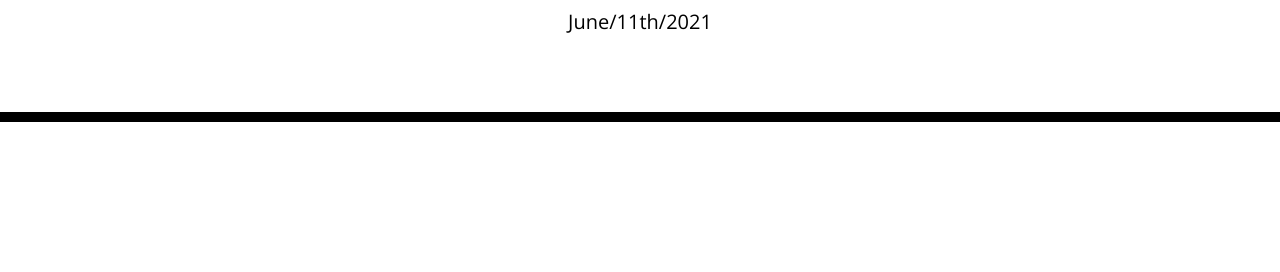
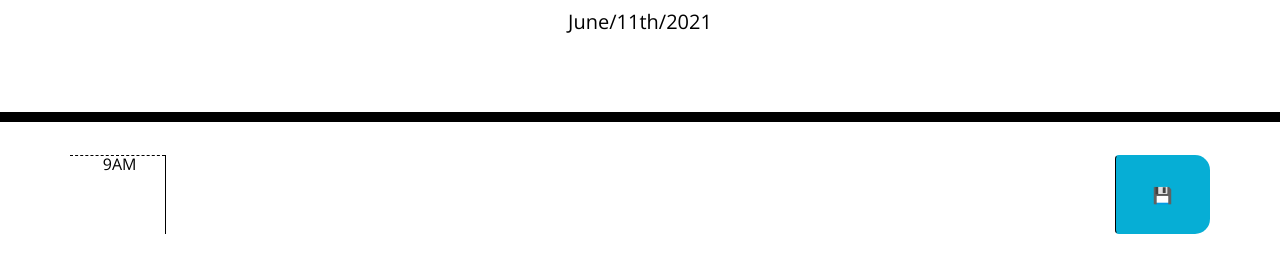
Before and after one commit to Chase-Rivera/work-day-planner, a plain HTML site: page index.html in a window 1280 px wide. Shown: the part 182-454 px from the top of the page. Drawn offline with nearby package versions, Linux system fonts and the light colour scheme.

Commit message:
couldn't figure out how have my grid show up having it in JS, so i decided to make a div in the html that will have unique ids for every hour of the work day. also adding text area and a button class to these divs.

```diff
--- a/index.html
+++ b/index.html
@@ -28,7 +28,15 @@
       <p class="lead">A simple calendar app for scheduling your work day</p>
       <p id="currentDay" class="lead"></p>
     </header>
-    <div class="container" id="timeBlocksContainer">
+    <div class="container">
+
+      <div id="hour-9" data-hour="9" class="row time-block ">
+        <div class="col-md-1 hour"> 9AM</div>
+        <textarea class="col-md-10 description"></textarea>
+        <button class="btn saveBtn col-md-1">💾</button>
+      </div>
+
+
       <!-- Timeblocks go here -->
     </div>
 
```
Also changed, not shown: Develop/script.js (+0 -7 lines).
